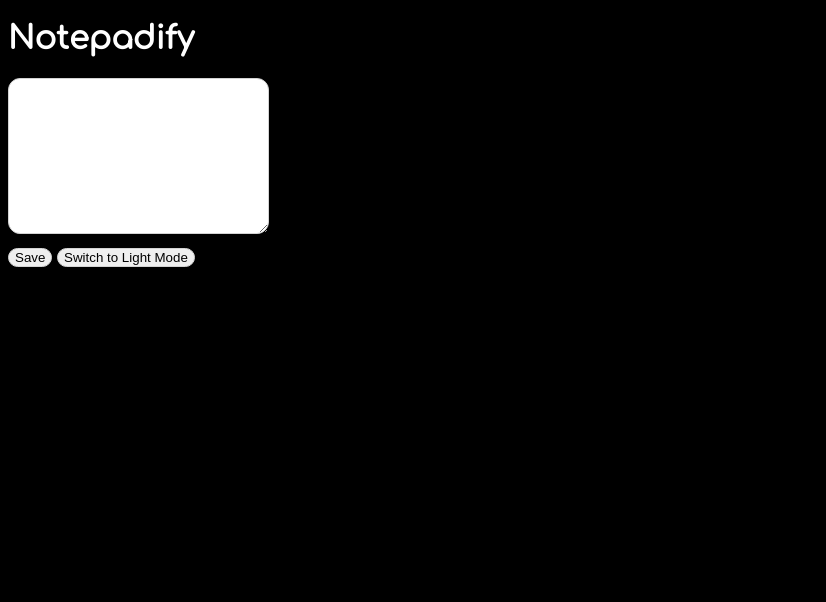
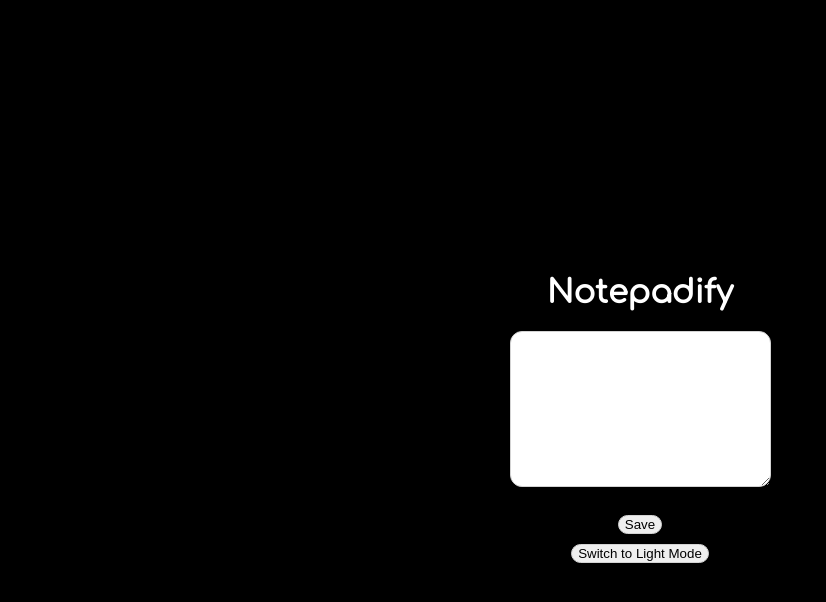
Before and after one commit to notepadify/notepadify.github.io, a plain HTML site: page index.html in a window 1280 px wide. Both pictures are taken after a click on the button "Switch to Dark Mode". Shown: the whole page, without its empty margins (0-826 px from the left). Drawn offline with Linux system fonts and the light colour scheme.

Commit message:
Update index.html

```diff
--- a/index.html
+++ b/index.html
@@ -9,6 +9,11 @@
             background-color: white;
             color: black;
             transition: background-color 0.5s, color 0.5s;
+            display: flex;
+            flex-direction: column;
+            align-items: center;
+            justify-content: center;
+            height: 100vh;
         }
         #textBox, button {
             border-radius: 12px;
@@ -43,10 +48,10 @@
 
         modeBtn.addEventListener('click', function() {
             if (themeStyle.innerHTML.includes('white')) {
-                themeStyle.innerHTML = 'body { font-family: Comfortaa; background-color: black; color: white; transition: background-color 0.5s, color 0.5s; } #textBox, button { border-radius: 12px; border: 1px solid lightgray; } button { margin-top: 10px; }';
+                themeStyle.innerHTML = 'body { font-family: Comfortaa; background-color: black; color: white; transition: background-color 0.5s, color 0.5s; display: flex; flex-direction: column; align-items: center; justify-content: center; height: 100vh;} #textBox, button { border-radius: 12px; border: 1px solid lightgray; } button { margin-top: 10px; }';
                 modeBtn.innerHTML = 'Switch to Light Mode';
             } else {
-                themeStyle.innerHTML = 'body { font-family: Comfortaa; background-color: white; color: black; transition: background-color 0.5s, color 0.5s; } #textBox, button { border-radius: 12px; border: 1px solid lightgray; } button { margin-top: 10px; }';
+                themeStyle.innerHTML = 'body { font-family: Comfortaa; background-color: white; color: black; transition: background-color 0.5s, color 0.5s; display: flex; flex-direction: column; align-items: center; justify-content: center; height: 100vh;} #textBox, button { border-radius: 12px; border: 1px solid lightgray; } button { margin-top: 10px; }';
                 modeBtn.innerHTML = 'Switch to Dark Mode';
             }
         });
```
